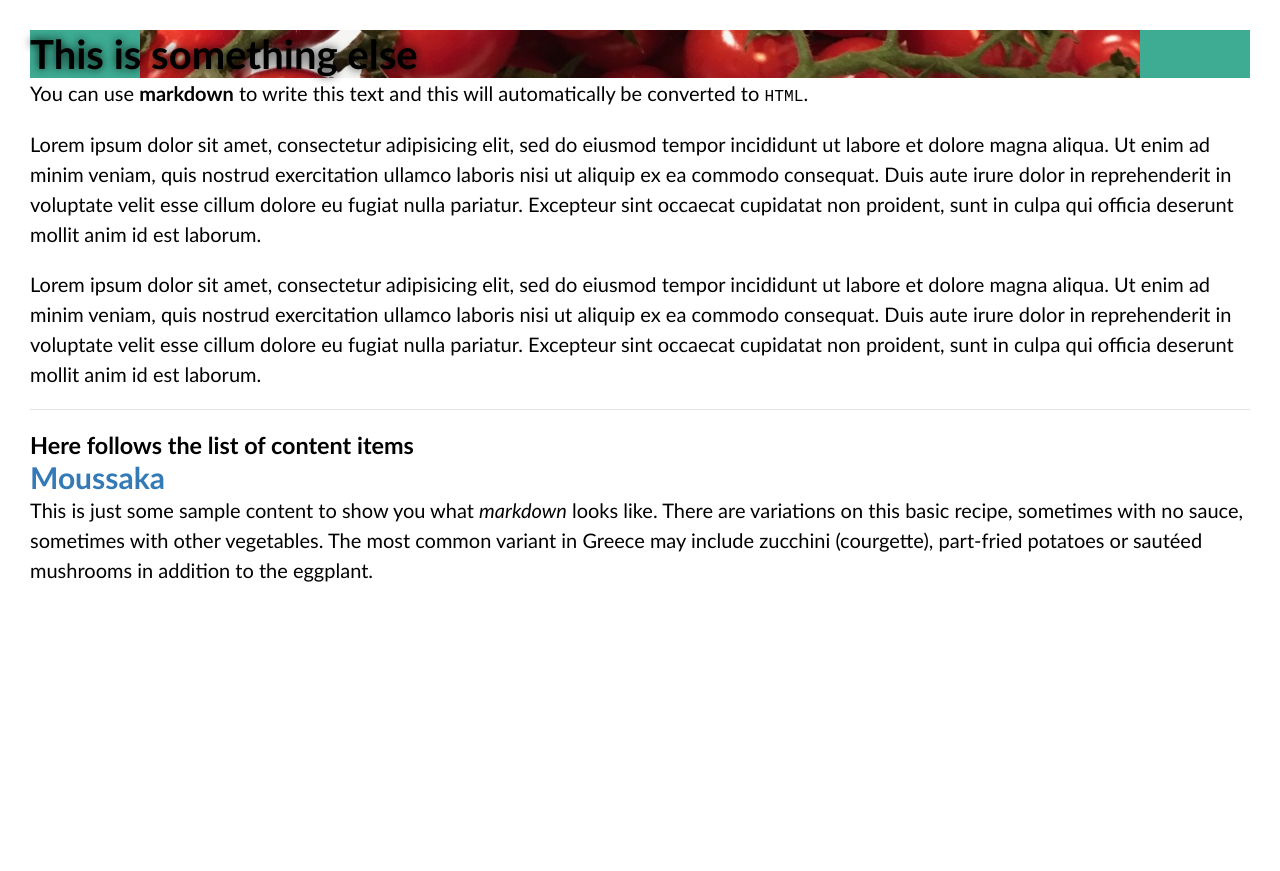
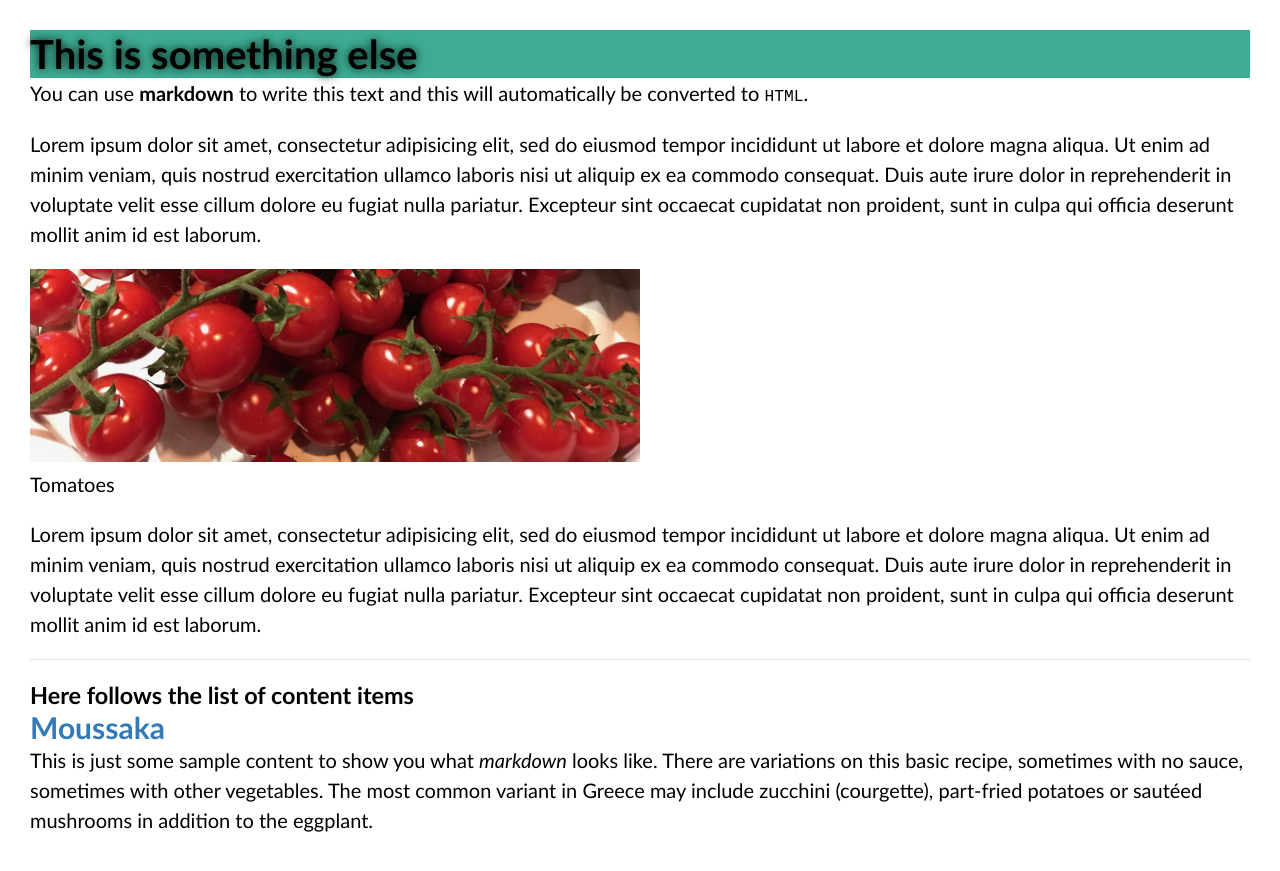
Before and after one commit to chrisatbrookes/bigtext, a Jekyll site: the page built from pages/content.md, in a window 1280 px wide. Shown: the top 871 px of the page. Built offline with Jekyll 4.4.1, drawn with Linux system fonts in a browser that asks for light colours.

Commit message:
Update Page “content”

```diff
--- a/pages/content.md
+++ b/pages/content.md
@@ -3,11 +3,13 @@ title: This is something else
 permalink: /content/
 date: 2020-11-19T18:50:31.663Z
 show: true
-header_feature_image: ../uploads/tomatoes.jpg
+header_feature_image: ""
 layout: contenthome
 ---
 You can use **markdown** to write this text and this will automatically be converted to `HTML`.
 
 Lorem ipsum dolor sit amet, consectetur adipisicing elit, sed do eiusmod tempor incididunt ut labore et dolore magna aliqua. Ut enim ad minim veniam, quis nostrud exercitation ullamco laboris nisi ut aliquip ex ea commodo consequat. Duis aute irure dolor in reprehenderit in voluptate velit esse cillum dolore eu fugiat nulla pariatur. Excepteur sint occaecat cupidatat non proident, sunt in culpa qui officia deserunt mollit anim id est laborum.
 
+![Tomatoes](../uploads/tomatoes.jpg "Tomatoes")
+
 Lorem ipsum dolor sit amet, consectetur adipisicing elit, sed do eiusmod tempor incididunt ut labore et dolore magna aliqua. Ut enim ad minim veniam, quis nostrud exercitation ullamco laboris nisi ut aliquip ex ea commodo consequat. Duis aute irure dolor in reprehenderit in voluptate velit esse cillum dolore eu fugiat nulla pariatur. Excepteur sint occaecat cupidatat non proident, sunt in culpa qui officia deserunt mollit anim id est laborum.
```
